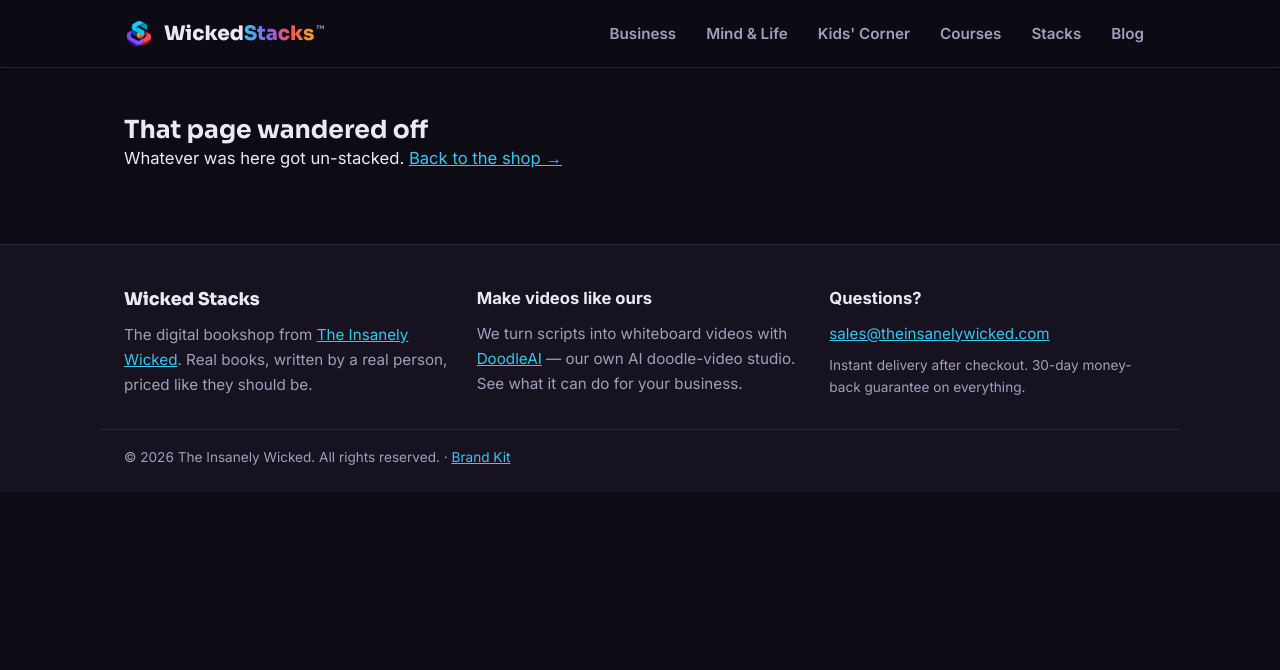
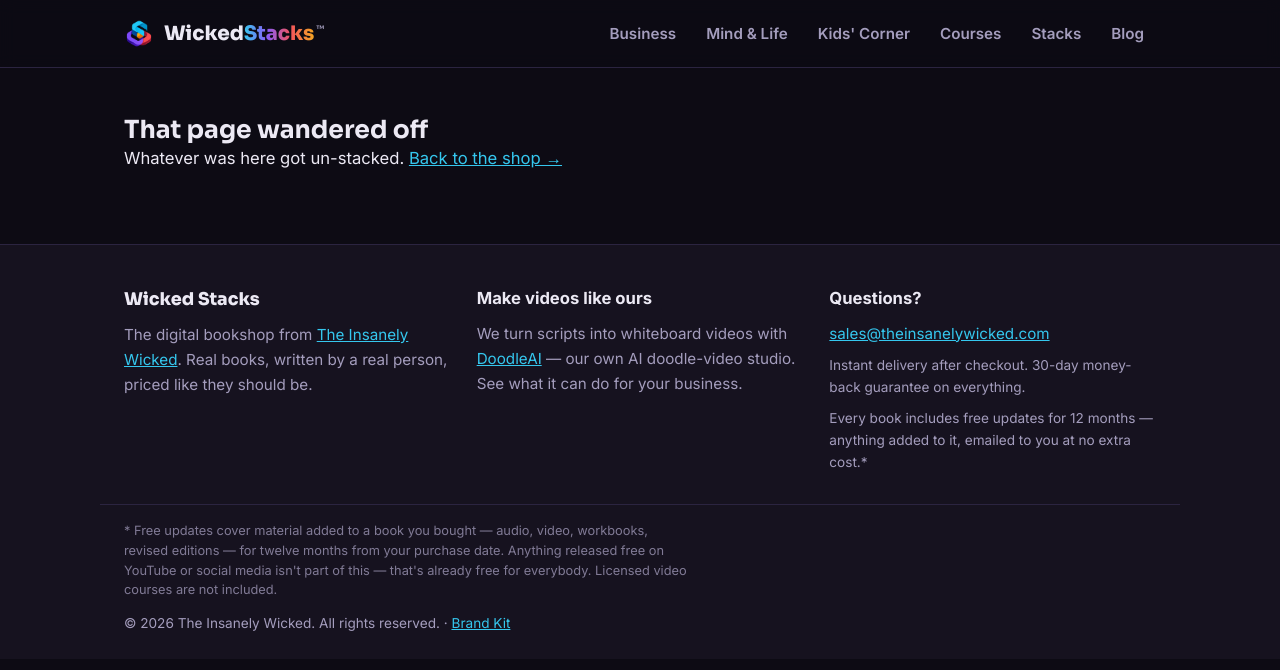
Before and after one commit to The-Insanely-Wicked/wicked-stacks, a React (Vite) app: page /p/1 in a window 1280 px wide. Shown: the top 670 px of the page. Built offline with nearby package versions, Linux system fonts and the light colour scheme.

Commit message:
Free updates for 12 months, stated on every book page and in the footer

```diff
--- a/src/components/Footer.tsx
+++ b/src/components/Footer.tsx
@@ -29,9 +29,19 @@
             Instant delivery after checkout. 30-day money-back guarantee on
             everything.
           </p>
+          <p className="footer-muted small">
+            Every book includes free updates for 12 months — anything added to
+            it, emailed to you at no extra cost.*
+          </p>
         </div>
       </div>
       <div className="wrap footer-legal">
+        <p className="footer-fineprint">
+          * Free updates cover material added to a book you bought — audio,
+          video, workbooks, revised editions — for twelve months from your
+          purchase date. {SITE.updatesFootnote} Licensed video courses are not
+          included.
+        </p>
         © {new Date().getFullYear()} {SITE.parentBrand}. All rights reserved.{" "}
         · <a href="/brand-kit.html">Brand Kit</a>
       </div>
--- a/src/pages/ProductPage.tsx
+++ b/src/pages/ProductPage.tsx
@@ -1,5 +1,5 @@
 import { useParams, Link } from "react-router-dom";
-import { bySlug, CATEGORY_LABELS } from "../products";
+import { bySlug, CATEGORY_LABELS, SITE } from "../products";
 import BuyButton from "../components/BuyButton";
 import ProductCard from "../components/ProductCard";
 import NotFound from "./NotFound";
@@ -92,6 +92,14 @@
           </>
         )}
 
+        {product.category !== "courses" && (
+          <aside className="updates-promise">
+            <h3>Free updates for 12 months</h3>
+            <p>{SITE.updatesPromise}</p>
+            <p className="updates-note">* {SITE.updatesFootnote}</p>
+          </aside>
+        )}
+
         <p className="guarantee">
           🛡️ 30-day money-back guarantee. Instant download after checkout.
         </p>
--- a/src/products.ts
+++ b/src/products.ts
@@ -38,6 +38,13 @@
   emailFormAction:
     "https://assets.mailerlite.com/jsonp/2587075/forms/196335778720121922/subscribe",
   contactEmail: "sales@theinsanelywicked.com",
+  // The free-updates promise. Shown on every book page (not the licensed
+  // video courses, which aren't ours to add to). Worded carefully — this is
+  // a commitment to buyers, so don't loosen it without meaning to.
+  updatesPromise:
+    "Buy it once and you keep getting more. Everything added to this book in the twelve months after you buy — new audio, new videos, workbooks, updated editions — is emailed to you free. No upgrade fee, no buying it again.",
+  updatesFootnote:
+    "Anything released free on YouTube or social media isn't part of this — that's already free for everybody.",
 };
 
 export const PRODUCTS: Product[] = [
@@ -220,18 +227,18 @@
     image: "/covers/your-shit-stinks-too.png",
     price: 19,
     badge: "Audio · growing",
-    formats: ["3 audio deep-dives (M4A) · ~2 hours", "New episodes free for 12 months"],
+    formats: ["3 audio deep-dives (M4A) · ~2 hours", "Everything added for 12 months, free"],
     blurb:
       "Nobody gets to ride the high horse — a growing collection of audio deep-dives on hypocrisy, bias, and the mess we're all standing in. Born as a podcast, starring Michael and his dog Frankie.",
     description: [
       "Your Shit Stinks Too started as a podcast with an unlikely duo: Michael and his dog Frankie, calling out the one thing humans hate admitting — everybody's shit stinks, including yours, including his.",
       "This collection turns that story into deep-dive conversations that dig into the big uncomfortable stuff: The High Horse of Human Hypocrisy (~40 min), Why Our Brains Defend Systemic Inequality (~43 min), and Shared Fallibility and Systemic Racism (~38 min).",
-      "It's a living collection. Every episode released in the twelve months after you buy is emailed to you free, and the price climbs as the collection grows — so the earlier you buy, the more you get and the less you pay for it.",
+      "It's a living collection. Everything released in the twelve months after you buy is emailed to you free — episodes, videos, workbooks, whatever gets added — and the price climbs as the collection grows. The earlier you buy, the more you get and the less you pay for it.",
     ],
     bullets: [
       "3 deep-dive episodes, ~2 hours of audio",
       "Honest, funny, and uncomfortable in the good way",
-      "Every new episode for the next 12 months, emailed free",
+      "Everything added for the next 12 months — audio, video, workbooks — emailed free",
       "Price goes up as the collection grows — lock in today's",
       "Listen anywhere — it's yours, no app required",
     ],
--- a/src/styles.css
+++ b/src/styles.css
@@ -401,6 +401,30 @@
   color: var(--ink-soft);
 }
 
+.updates-promise {
+  margin-top: 32px;
+  padding: 22px 24px;
+  border: 1px solid var(--line);
+  border-left: 3px solid var(--amber);
+  border-radius: var(--radius);
+  background: var(--bg-raised);
+}
+.updates-promise h3 {
+  margin: 0 0 8px;
+  font-size: 1.05rem;
+  color: var(--amber);
+}
+.updates-promise p {
+  margin: 0;
+  color: var(--ink-soft);
+  line-height: 1.6;
+}
+.updates-promise .updates-note {
+  margin-top: 12px;
+  font-size: 0.86rem;
+  opacity: 0.8;
+}
+
 /* ---------- doodle promo ---------- */
 .doodle-promo .wrap {
   background:
@@ -665,3 +689,12 @@
 .preview-strip figcaption {
   color: var(--muted, #a49dbd); font-size: .85rem; margin-top: 8px; line-height: 1.35;
 }
+
+.footer-fineprint {
+  margin: 0 0 12px;
+  font-size: 0.8rem;
+  color: var(--ink-soft);
+  opacity: 0.75;
+  line-height: 1.55;
+  max-width: 70ch;
+}
```
